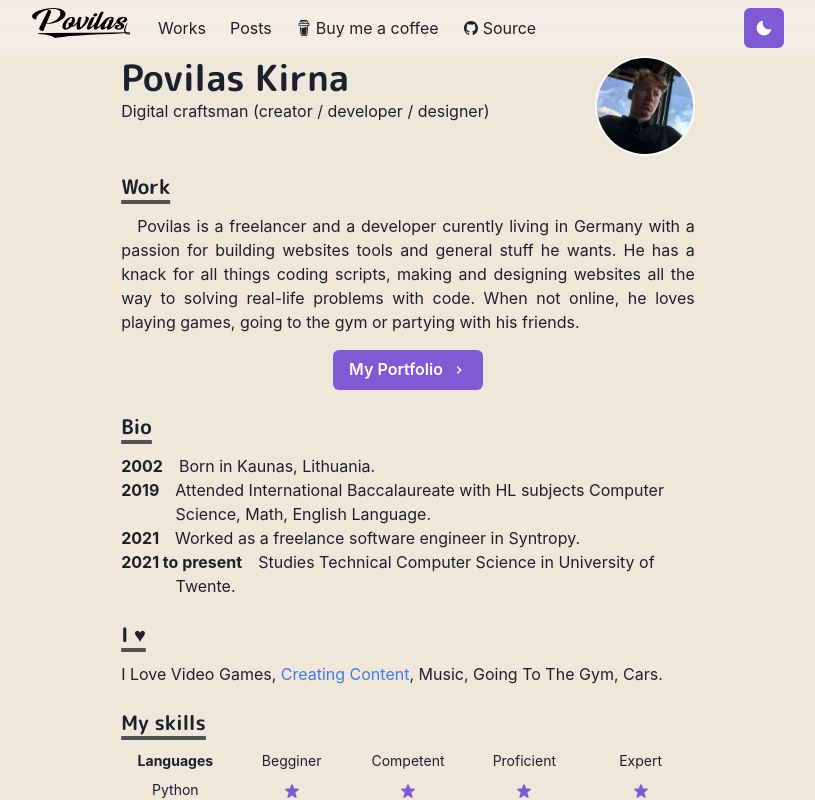
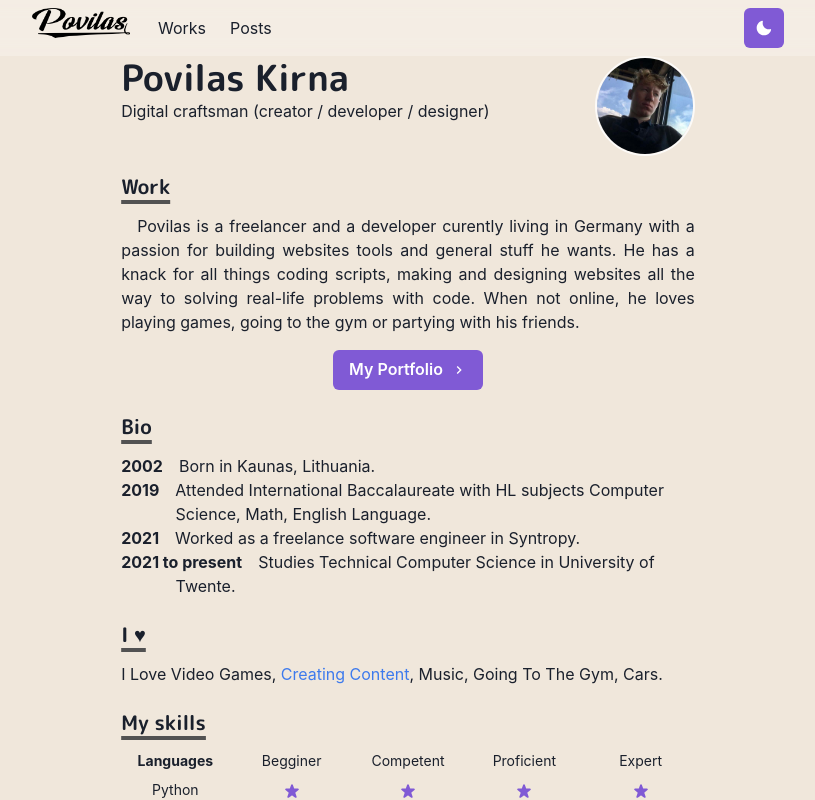
Before and after one commit to PovilasKirna/portfolio_website, a Next.js app: page / in a window 1280 px wide. Shown: the top 800 px of the page, without its empty margins (232-1047 px from the left). Built offline with nearby package versions, Linux system fonts and the light colour scheme.

Commit message:
modified the navbar

```diff
--- a/components/navbar.js
+++ b/components/navbar.js
@@ -86,7 +86,7 @@ const Navbar = (props) => {
 					<LinkItem href="/posts" path={path}>
 						Posts
 					</LinkItem>
-					<LinkItem
+					{/* <LinkItem
 						target="_blank"
 						href="https://www.buymeacoffee.com/KirnaPovilas"
 					>
@@ -99,7 +99,7 @@ const Navbar = (props) => {
 					>
 						<IoLogoGithub />
 						Source
-					</LinkItem>
+					</LinkItem> */}
 				</Stack>
 
 				<Box flex={1} align="right">
```
Also changed, not shown: pages/index.js (+9 -9 lines).
